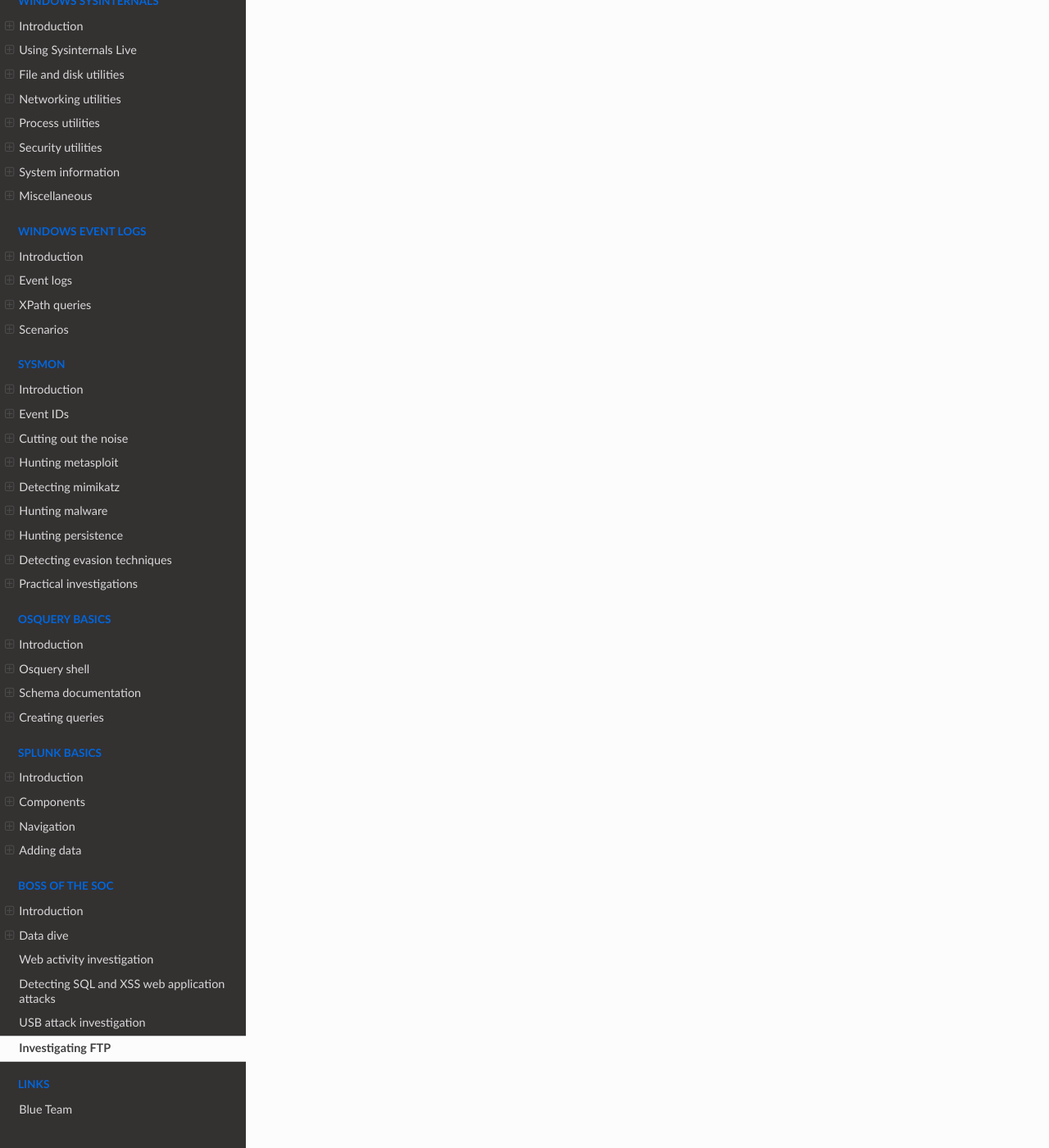
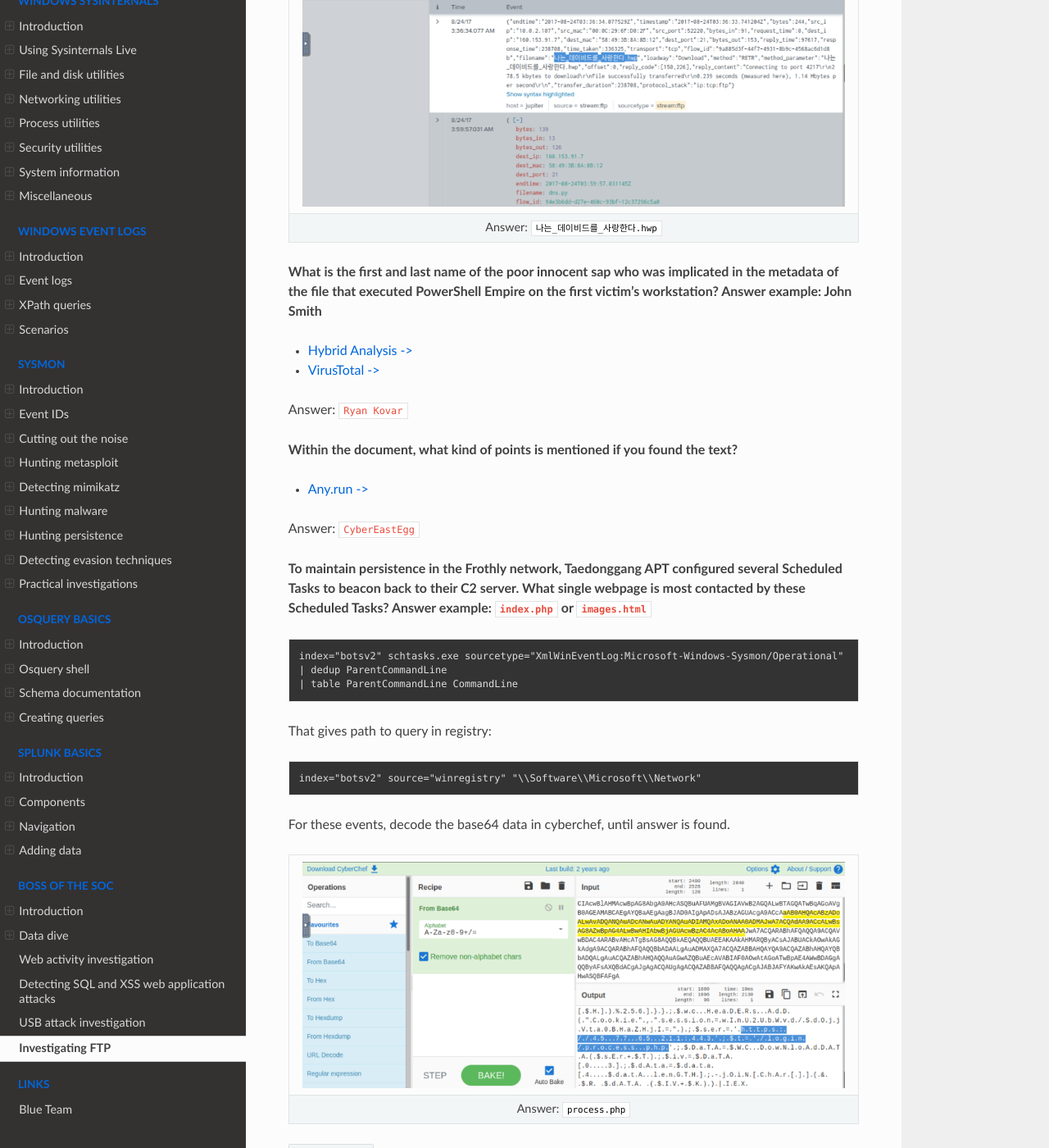
Before and after one commit to tymyrddin/blue-edr, a Sphinx documentation site: the page built from source/docs/bots/400.md, in a window 1280 px wide and 1400 px high, scrolled down 1621 px. Shown: the whole window at 82% size. Built offline with Sphinx 7.4.7 and the Read the Docs theme 2.0.0, drawn with Linux system fonts in a browser that asks for light colours; some of the changed text lies outside the part shown.

Commit message:
Splunk Boss of the SOC

```diff
--- a/source/docs/bots/400.md
+++ b/source/docs/bots/400.md
@@ -1 +1,65 @@
 # Investigating FTP
+
+**A Federal law enforcement agency reports that Taedonggang often spear phishes its victims with zip files that have to be opened with a password. What is the name of the attachment sent to Frothly by a malicious Taedonggang actor?**
+
+    index="botsv2" sourcetype="stream:SMTP" *.zip | reverse
+
+The second email looks promising. Open the raw test, and bingo!
+
+| ![Results](../../_static/images/splunk-ftp1.png)
+|:--:|
+| Answer: `invoice.zip` |
+
+**What is the password to open the zip file?**
+
+Scroll further down:
+
+| ![Results](../../_static/images/splunk-ftp2.png)
+|:--:|
+| Answer: `912345678` |
+
+**The Taedonggang APT group encrypts most of their traffic with SSL. What is the "SSL Issuer" that they use for the majority of their traffic? Answer guidance: Copy the field exactly, including spaces.**
+
+The IP address used here was identified in [Detecting SQL and XSS web application attacks](200.md).
+
+	index="botsv2" sourcetype="stream:TCP" 45.77.65.211
+
+Answer: `C = US`
+
+**What unusual file (for an American company) does `winsys32.dll` cause to be downloaded into the Frothly environment?**
+
+    index="botsv2" sourcetype="stream:FTP" method=RETR
+    | reverse
+
+| ![Results](../../_static/images/splunk-ftp3.png)
+|:--:|
+| Answer: `나는_데이비드를_사랑한다.hwp` |
+
+**What is the first and last name of the poor innocent sap who was implicated in the metadata of the file that executed PowerShell Empire on the first victim's workstation? Answer example: John Smith**
+
+* [Hybrid Analysis ->](https://www.hybrid-analysis.com/sample/d8834aaa5ad6d8ee5ae71e042aca5cab960e73a6827e45339620359633608cf1/598155a67ca3e1449f281ac4)
+* [VirusTotal ->](https://www.virustotal.com/gui/file/d8834aaa5ad6d8ee5ae71e042aca5cab960e73a6827e45339620359633608cf1/detection)
+
+Answer: `Ryan Kovar`
+
+**Within the document, what kind of points is mentioned if you found the text?**
+
+* [Any.run ->](https://app.any.run/tasks/15d17cd6-0eb6-4f52-968d-0f897fd6c3b3)
+
+Answer: `CyberEastEgg`
+
+**To maintain persistence in the Frothly network, Taedonggang APT configured several Scheduled Tasks to beacon back to their C2 server. What single webpage is most contacted by these Scheduled Tasks? Answer example: `index.php` or `images.html`**
+
+    index="botsv2" schtasks.exe sourcetype="XmlWinEventLog:Microsoft-Windows-Sysmon/Operational"
+    | dedup ParentCommandLine
+    | table ParentCommandLine CommandLine
+
+That gives path to query in registry:
+
+    index="botsv2" source="winregistry" "\\Software\\Microsoft\\Network"
+
+For these events, decode the base64 data in cyberchef, until answer is found.
+
+| ![Results](../../_static/images/splunk-ftp4.png)
+|:--:|
+| Answer: `process.php` |
```
Also changed, not shown: source/docs/bots/300.md (+8 -5 lines), source/docs/bots/data.md (+1 -1 lines), source/_static/images/splunk-ftp1.png (added), source/_static/images/splunk-ftp2.png (added), source/_static/images/splunk-ftp3.png (added), source/_static/images/splunk-ftp4.png (added).
